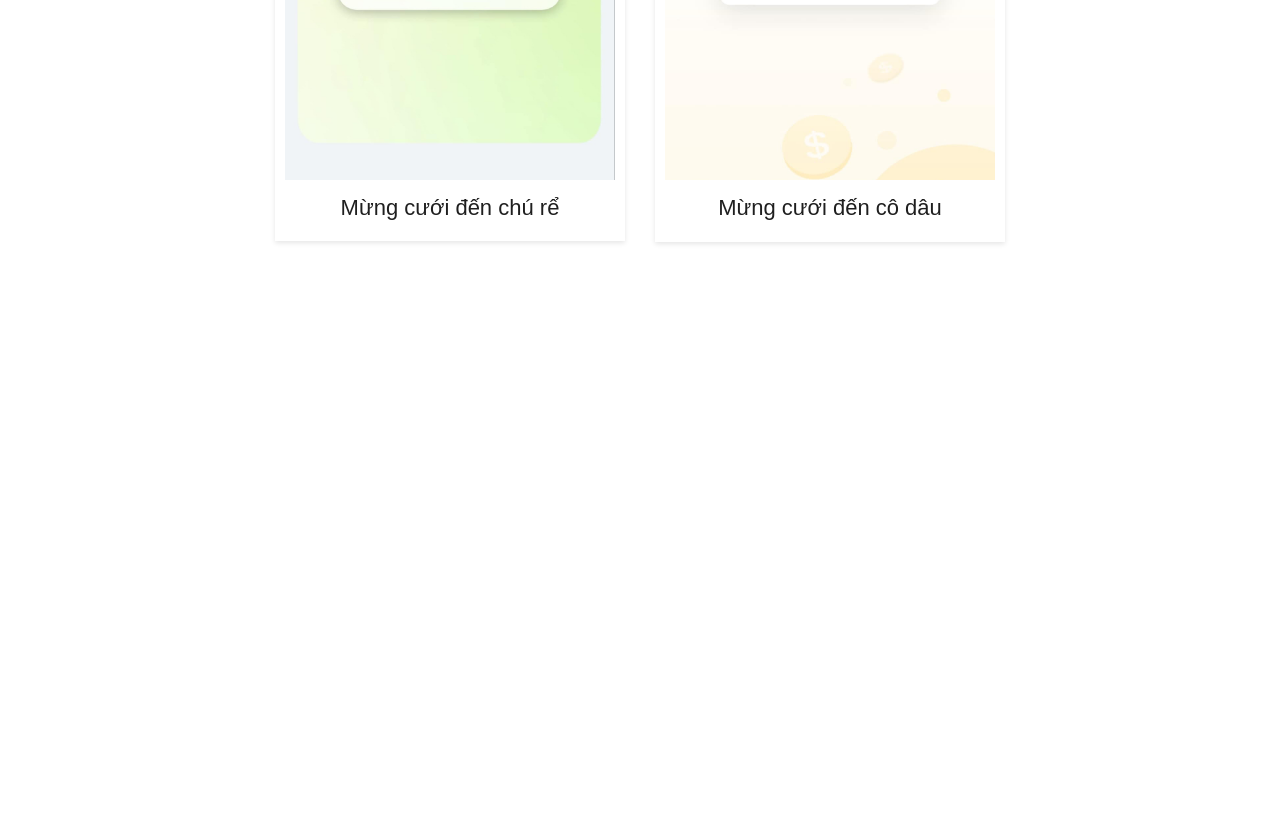
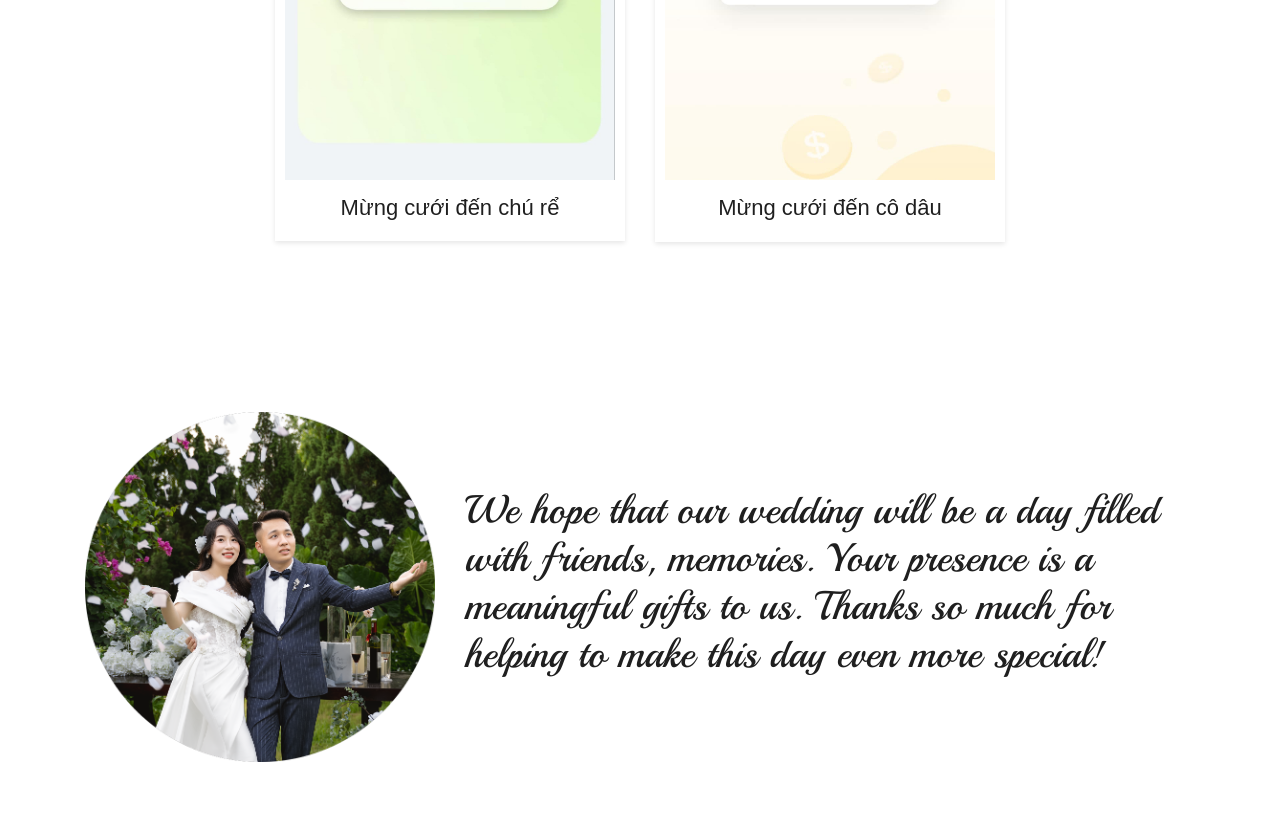
Before and after one commit to flowerwholelive/flowerwholelive.github.io, a plain HTML site: page index.html in a window 1280 px wide. Shown: the part 5168-6000 px from the top of the page. Before the commit the page ends 5510 px from the top, so only its background shows below. Drawn offline with Linux system fonts and the light colour scheme.

```diff
--- a/index.html
+++ b/index.html
@@ -546,6 +546,48 @@
 	</div>
 	<!-- End Events -->
 
+
+		<!-- Start About us -->
+		<div id="about" class="about-box">
+			<div class="about-a1">
+				<div class="container">
+					<!-- <div class="row">
+						<div class="col-lg-12">
+							<div class="title-box">
+								<h2>Hoa <span>&</span> Toàn</h2>
+							</div>
+						</div>
+					</div> -->
+					<div class="row">
+						<div class="col-lg-12 col-md-12 col-sm-12">
+							<!-- <div class="row align-items-center about-main-info">
+								<div class="col-lg-8 col-md-6 col-sm-12">
+									<h2> About <span>Hoa</span></h2>
+									<p>Là một người hay cười nhưng lại sống nội tâm, thích chụp ảnh, yêu trẻ con và yêu động vật. Với em: "Phụ nữ là người giữ lửa hạnh phúc gia đình, phụ nữ biết yêu thương gia đình, biết yêu chính mình là cách tạo ra một cuộc đời đáng sống."</p>
+								</div>
+								<div class="col-lg-4 col-md-6 col-sm-12">
+									<div class="about-img">
+										<img class="img-fluid rounded" src="images/about-img-01.png" alt="" />
+									</div>
+								</div>
+							</div> -->
+							<div class="row align-items-center about-main-info">
+								<div class="col-lg-4 col-md-6 col-sm-12">
+									<div class="about-img">
+										<img class="img-fluid rounded" src="images/thankyou.png" alt="" />
+									</div>
+								</div>
+								<div class="col-lg-8 col-md-6 col-sm-12">
+									<h2>We hope that our wedding will be a day filled with friends, memories. Your presence is a meaningful gifts to us. Thanks so much for helping to make this day even more special!</h2>
+									<!-- <p>Là một người hiền lành và ít nói. Luôn coi trọng tình cảm và yêu thương gia đình. Với anh: "Gia đình là điểm tựa vững chắc nhất và là bến đỗ bình yên không đâu sánh bằng đối với mỗi con người. Đó luôn là nơi tràn ngập tình yêu thương để ta trở về."</p> -->
+								</div>
+							</div>
+						</div>
+					</div>
+				</div>
+			</div>
+		</div>
+
 	<!-- Start Footer -->
 	<!-- <footer class="footer-box">
 		<div class="container">
```
Also changed, not shown: images/thankyou.png (added).
